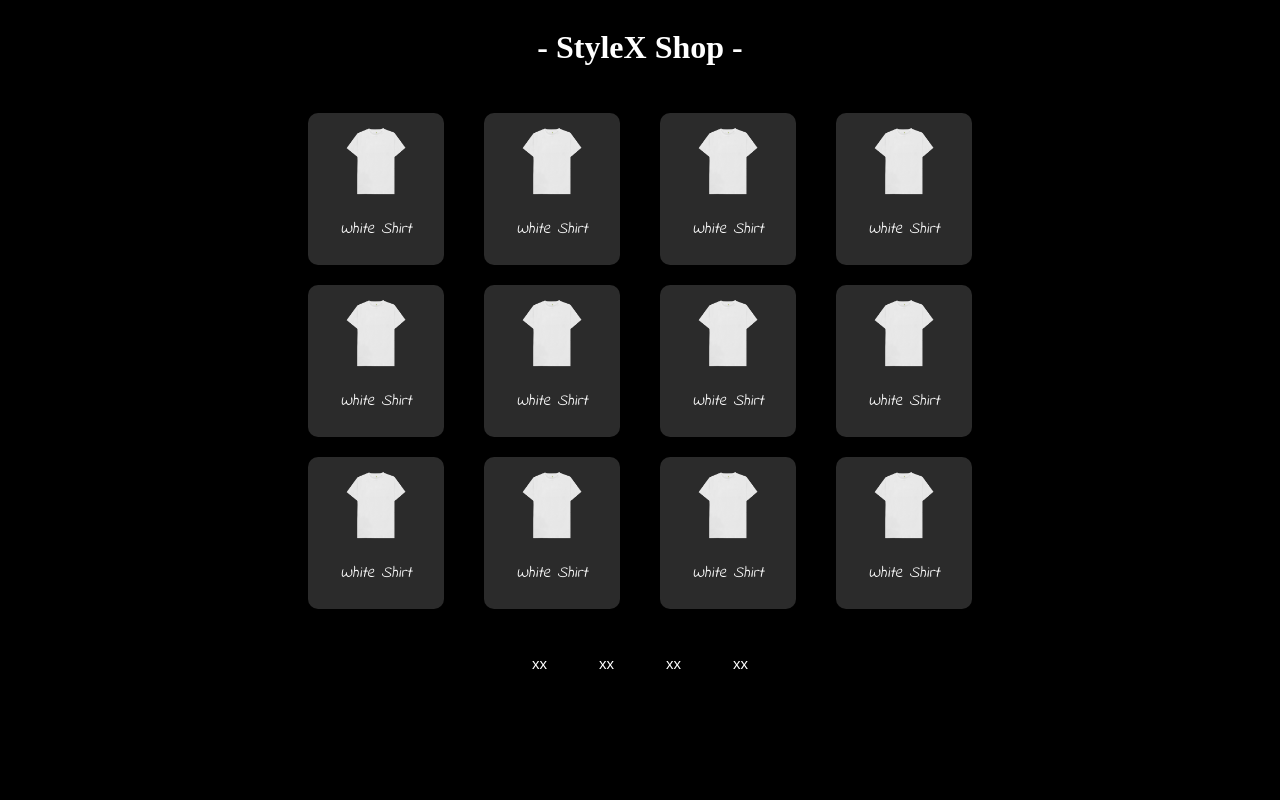
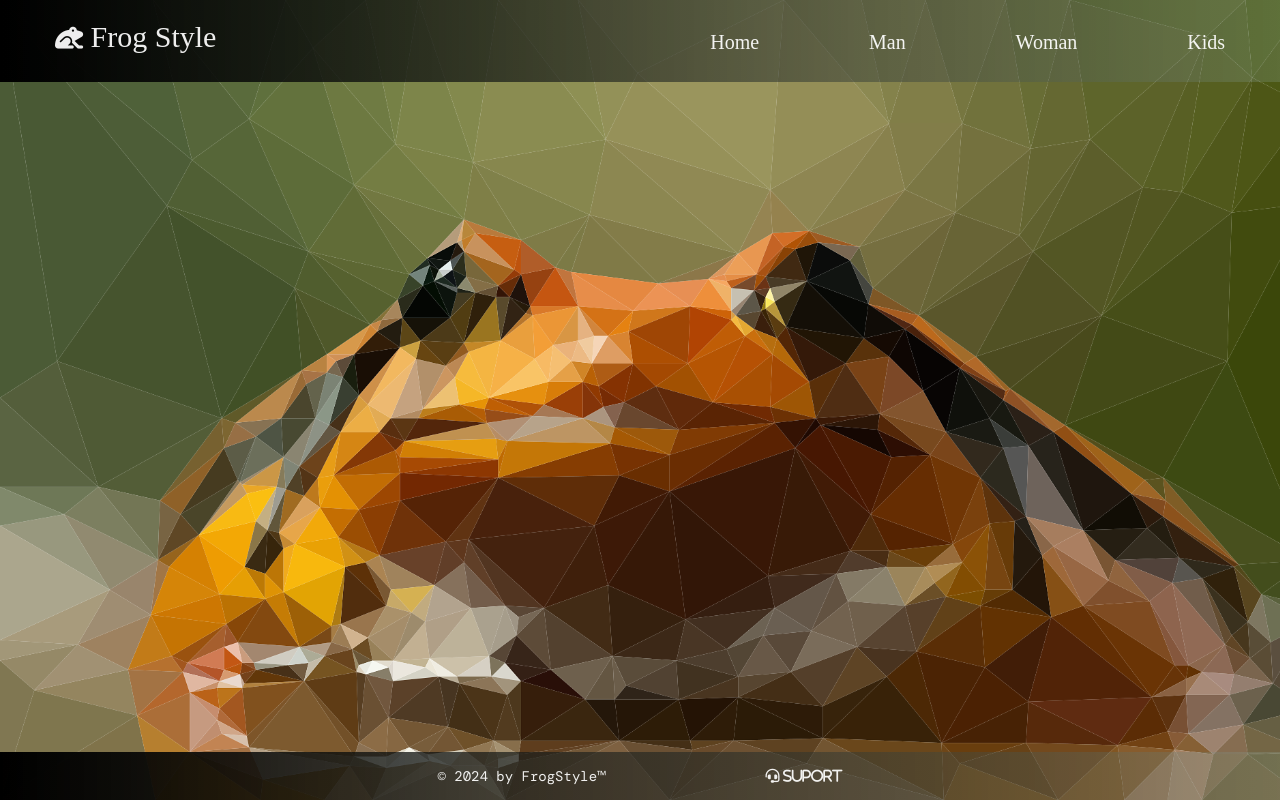
Before and after one commit to zCaio79/html2, a plain HTML site: page lojaroupa/home.html in a window 1280 px wide. Drawn offline with nearby package versions, Linux system fonts and the light colour scheme; a web font is replaced by a local one.

Commit message:
Add files via upload

```diff
--- /dev/null
+++ b/lojaroupa/home.css
@@ -0,0 +1,98 @@
+
+@import url('https://fonts.googleapis.com/css2?family=Cutive+Mono&family=DM+Mono:ital,wght@0,300;0,400;0,500;1,300;1,400;1,500&display=swap');
+
+:root{
+    --header1: #92aea240;
+    --header2: #000000;
+
+    --fontprimary: #ffffffed;
+}
+
+body{
+    margin: 0;
+    background-image: url("img/background.png");
+    background-blend-mode:screen;
+    background-size: cover;
+    background-attachment: fixed;
+    background-repeat: no-repeat;
+
+}
+
+header{
+    position: fixed;
+    top: 0;
+    width: 100%;
+    background-image:  linear-gradient(to right, var(--header2), var(--header1));
+    z-index: 100;
+    padding: 2.5vh 0vh 3.5vh 0vh;
+    margin-bottom: 10%;
+}
+
+.logo{
+    background-color: transparent;
+    text-decoration: none;
+    text-wrap: pretty;
+    font-size: 30px;
+    color: var(--fontprimary);
+    cursor: default;
+
+    margin-right: 30%;
+}
+.logo i{
+    font-size: 25px;
+}
+
+.navbar{
+    display: flex;
+    justify-content: space-around;
+    align-items: flex-end;
+    text-wrap: pretty;
+}
+
+.navbar a.navbtn{
+    position: relative;
+    text-decoration: none;
+    color: var(--fontprimary);
+    font-size: 20px;
+}
+.navbar a.navbtn::before{
+    background-color: var(--fontprimary);
+    content: '';
+    position: absolute;
+    top: 100%;
+    width: 0;
+    height: 2px;
+    transition: 0.3s ease-in-out;
+}
+.navbar a.navbtn:hover::before{
+    width: 100%;
+    z-index: 1000;
+}
+
+
+
+
+
+footer{
+    display: flex;
+    background-image: linear-gradient(to right,var(--header2),var(--header1));
+    position: fixed;
+    bottom: 0;
+    width: 100%;
+    margin: 0;
+    height: 3rem;
+    justify-content: center;
+    align-items: center;
+}
+.contact{
+    display: flex;
+    flex-direction:row-reverse;
+    text-decoration: none;
+    color: var(--fontprimary);
+    font-size: 14px;
+    font-family: "DM Mono", monospace;
+    font-weight: 300;
+}
+footer i{
+    margin-left: 10rem;
+}
--- a/lojaroupa/home.html
+++ b/lojaroupa/home.html
@@ -1,77 +1,44 @@
 <!DOCTYPE html>
 <html lang="en">
+
 <head>
     <meta charset="UTF-8">
     <meta name="viewport" content="width=device-width, initial-scale=1.0">
-    <link rel="stylesheet" href="css/home.css">
-    <title>StyleX</title>
+    <title>Style X</title>
+    <link rel="stylesheet" href="home.css">
+    <link rel="stylesheet" href="https://cdnjs.cloudflare.com/ajax/libs/font-awesome/6.5.1/css/all.min.css" />
 </head>
+
 <body>
-    <div class="title"><h1>- StyleX Shop -</h1></div>
-    <div id="container">
-        <div class="itens-container">
-            <div class="item">
-                <img src="img/shirt.png" alt="itemshop">
-                <p class="itemname">White Shirt</p>
-            </div>
-            <div class="item">
-                <img src="img/shirt.png" alt="itemshop">
-                <p class="itemname">White Shirt</p>
-            </div>
-            <div class="item">
-                <img src="img/shirt.png" alt="itemshop">
-                <p class="itemname">White Shirt</p>
-            </div>
-            <div class="item">
-                <img src="img/shirt.png" alt="itemshop">
-                <p class="itemname">White Shirt</p>
-            </div>
+    <header>
+        <nav class="navbar">
+
+            <a href="#" class="logo"><i class="fa-solid fa-frog"></i> Frog Style</a>
+            <a class="navbtn" href="#">Home</a>
+            <a class="navbtn" href="#">Man</a>
+            <a class="navbtn" href="#">Woman</a>
+            <a class="navbtn" href="#">Kids</a>
+
+        </nav>
+    </header>
+
+    <div class="container">
+
+        <div class="promo-container">
+
         </div>
-        <div class="itens-container">
-            <div class="item">
-                <img src="img/shirt.png" alt="itemshop">
-                <p class="itemname">White Shirt</p>
-            </div>
-            <div class="item">
-                <img src="img/shirt.png" alt="itemshop">
-                <p class="itemname">White Shirt</p>
-            </div>
-            <div class="item">
-                <img src="img/shirt.png" alt="itemshop">
-                <p class="itemname">White Shirt</p>
-            </div>
-            <div class="item">
-                <img src="img/shirt.png" alt="itemshop">
-                <p class="itemname">White Shirt</p>
-            </div>
-        </div>
-        <div class="itens-container">
-            <div class="item">
-                <img src="img/shirt.png" alt="itemshop">
-                <p class="itemname">White Shirt</p>
-            </div>
-            <div class="item">
-                <img src="img/shirt.png" alt="itemshop">
-                <p class="itemname">White Shirt</p>
-            </div>
-            <div class="item">
-                <img src="img/shirt.png" alt="itemshop">
-                <p class="itemname">White Shirt</p>
-            </div>
-            <div class="item">
-                <img src="img/shirt.png" alt="itemshop">
-                <p class="itemname">White Shirt</p>
-            </div>
-        </div>
-        <div id="buttons-container">
-            <button class="button" onclick="">xx</button>
-            <button class="button" onclick="">xx</button>
-            <button class="button" onclick="">xx</button>
-            <button class="button" onclick="">xx</button>
-        </div>
-    </div>
-    <div id="social">
+
+        <div></div>
+
 
     </div>
+
+    <footer>
+
+        <h1 href="#" class="contact">&copy; 2024 by FrogStyle&trade;</h1>
+        <a href="#" class="contact"><i class="fa-solid fa-headset" class="contact"> Suport</i></a>
+
+    </footer>
 </body>
+
 </html>
```
Also changed, not shown: lojaroupa/img/background.png (added).
